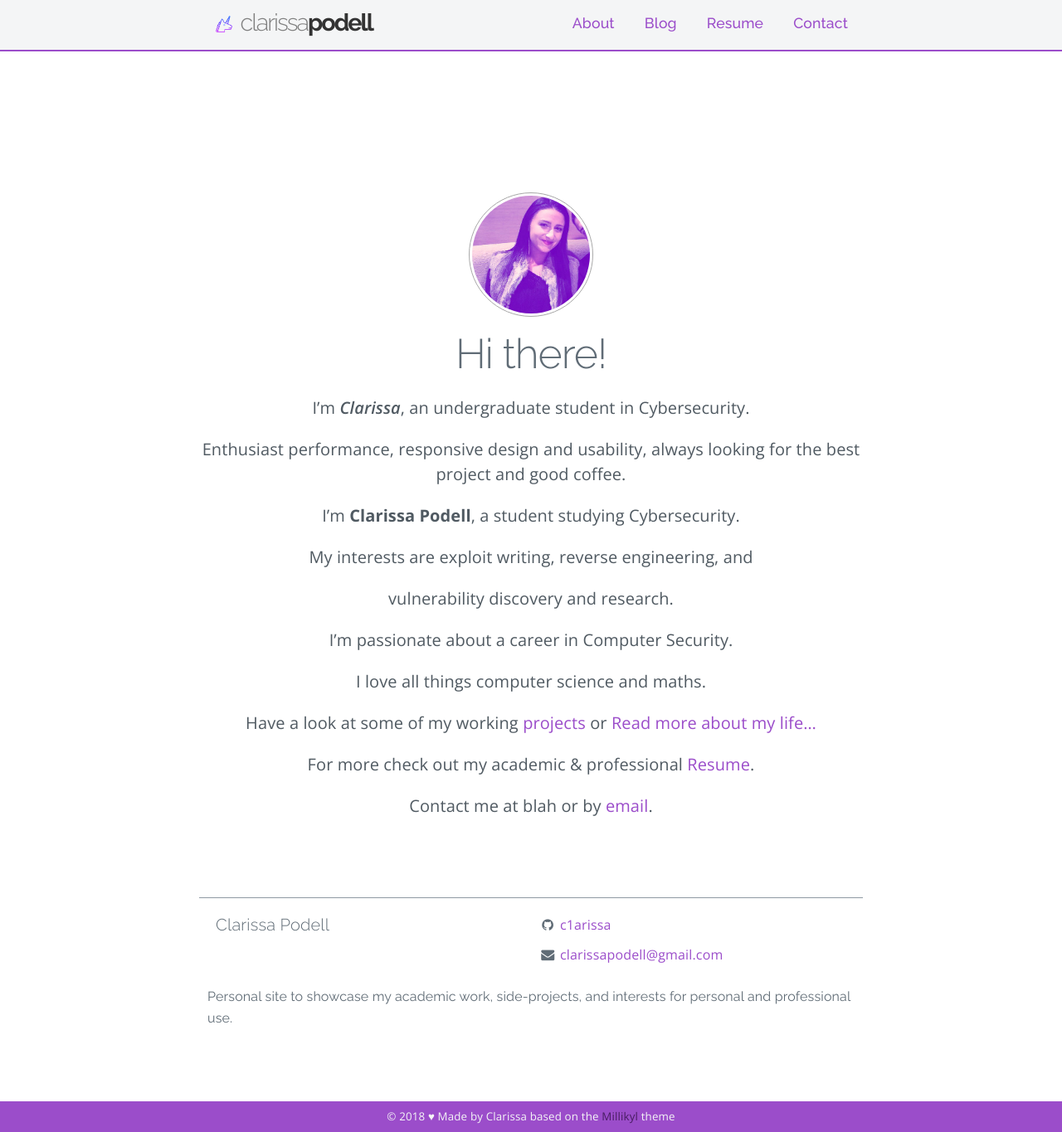
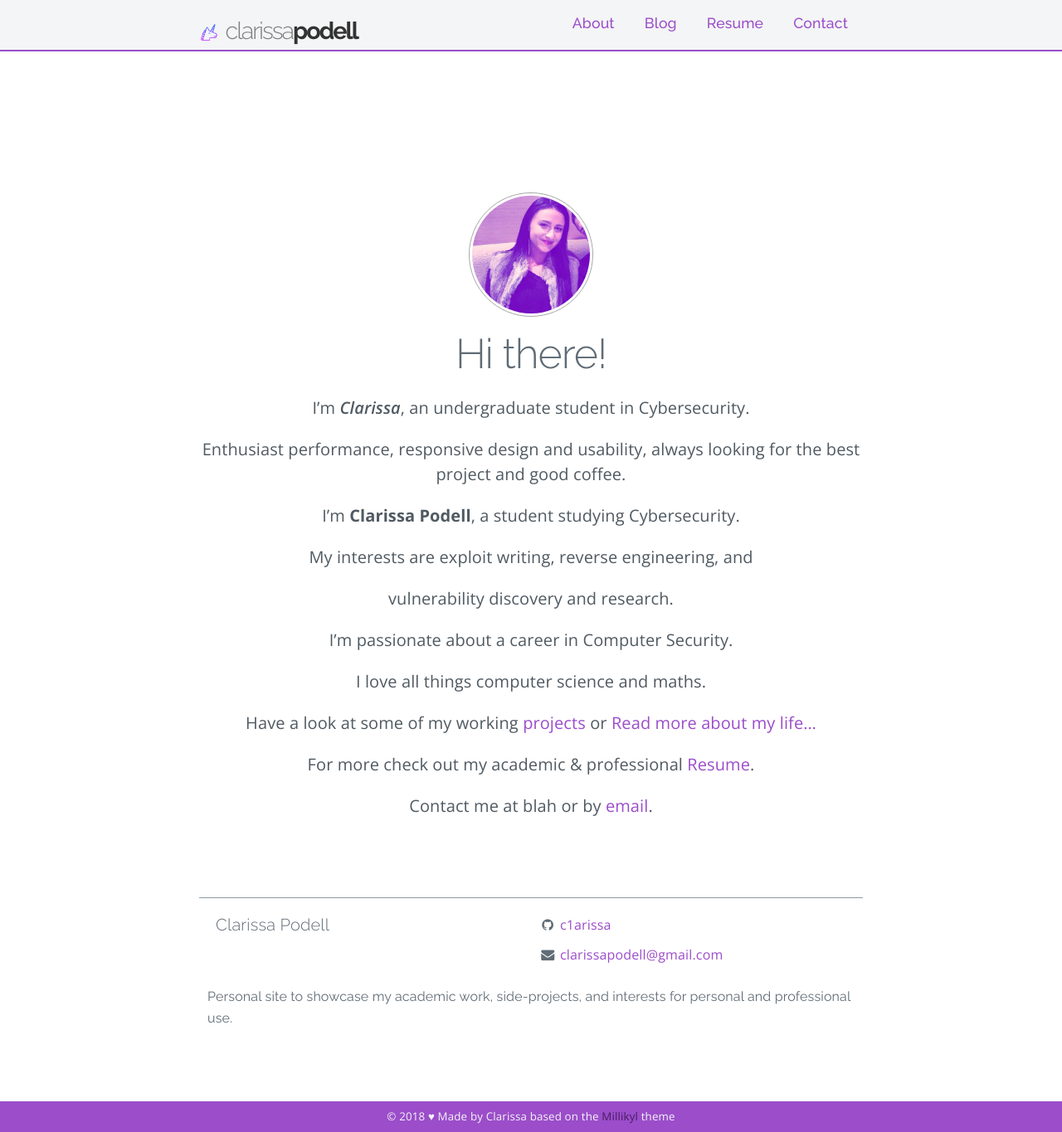
Before and after one commit to c1arissa/c1arissa.github.io, a Jekyll site: the page built from index.md, in a window 1280 px wide and 1365 px high. Shown: the whole window at 83% size. Built offline with Jekyll 4.4.1, drawn with Linux system fonts in a browser that asks for light colours; nearby versions of some CDN libraries; a style sheet for code colours, icons or effects is not loaded.

Commit message:
Update _nav.scss

```diff
--- a/_sass/_nav.scss
+++ b/_sass/_nav.scss
@@ -167,12 +167,10 @@ nav {
 .brand {
   font-family: 'Raleway', sans-serif;
   position: absolute;
-  //padding-left: 20px;
   float: left;
-  padding: 1.375rem 18px 0.8rem;
-  line-height: $nav-height / 2;
+  padding: 1.375rem 0px 0.8rem;
+  //line-height: $nav-height / 2;
   font-size: 1.8em;
-  //padding-top: 1.1rem;
   a,
   a:visited {
     color: $nav-font-color;
```
